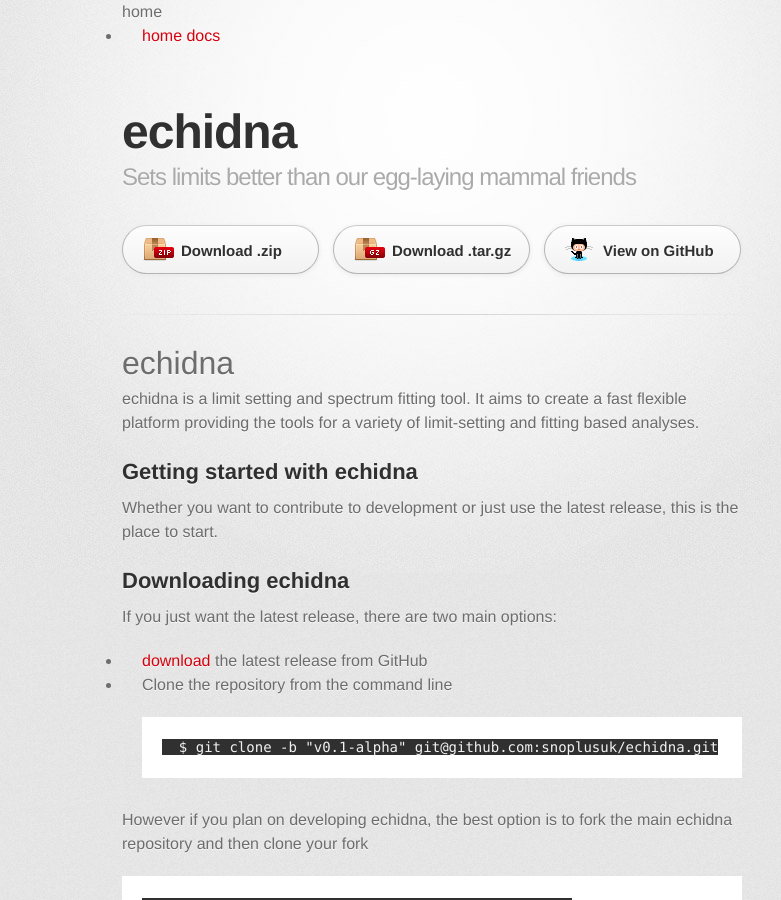
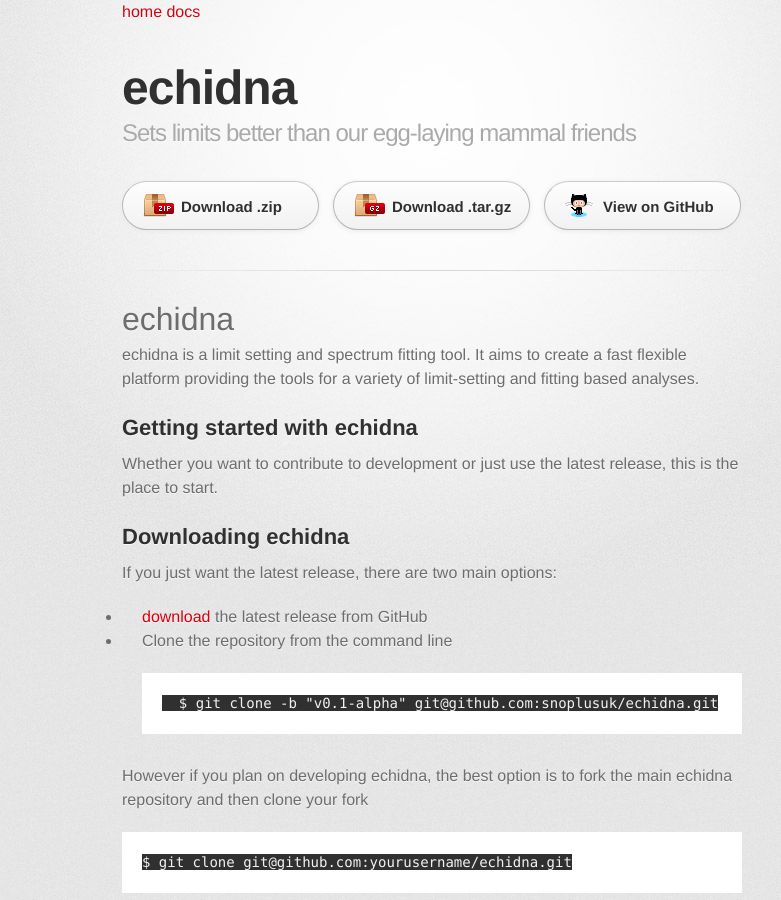
Before and after one commit to snoplusuk/echidna, a Jekyll site: the page built from index.md, in a window 1280 px wide and 900 px high. Shown: the whole window, without its empty margins (208-989 px from the left). Built offline with Jekyll 4.4.1, drawn with Linux system fonts in a browser that asks for light colours; some web fonts are replaced.

Commit message:
Changes `baseurl` to `"/echidna"` so things are displayed properly online.

```diff
--- a/_config.yml
+++ b/_config.yml
@@ -4,8 +4,8 @@
 #  Write an awesome description for your new site here. You can edit this
 #  line in _config.yml. It will appear in your document head meta (for
 #  Google search results) and in your feed.xml site description.
-baseurl: "" # the subpath of your site, e.g. /blog/
-url: "http://ashleyrback.github.io/echidna" # the base hostname & protocol for your site
+baseurl: "/echidna" # the subpath of your site, e.g. /blog/
+#url: "http://ashleyrback.github.io/echidna" # the base hostname & protocol for #your site
 twitter_username:
 github_username:  ashleyrback
 
--- a/_includes/nav.html
+++ b/_includes/nav.html
@@ -1,18 +1,8 @@
 <nav>
-  <ul>
-    {% for p in site.pages %}
-    {{ p.title }}
-    <li>
-      {% if p == feed.xml %}
-      {% else %}
-      <a {% if p.url == page.url %}class="active"{% endif %} href="{{ site.baseurl }}{{ p.url }}">
-        {{ p.title }}
-      </a>
-      {% endif %}
-      <a class="active" href="{{ site.url }}/docs/index.html">
-        docs
-      </a>
-    </li>
-    {% endfor %}
-  </ul>
+  <a class="active" href="{{ site.baseurl }}/index.html">
+    home
+  </a>
+  <a class="active" href="{{ site.baseurl }}/docs/index.html">
+    docs
+  </a>
 </nav>
```
